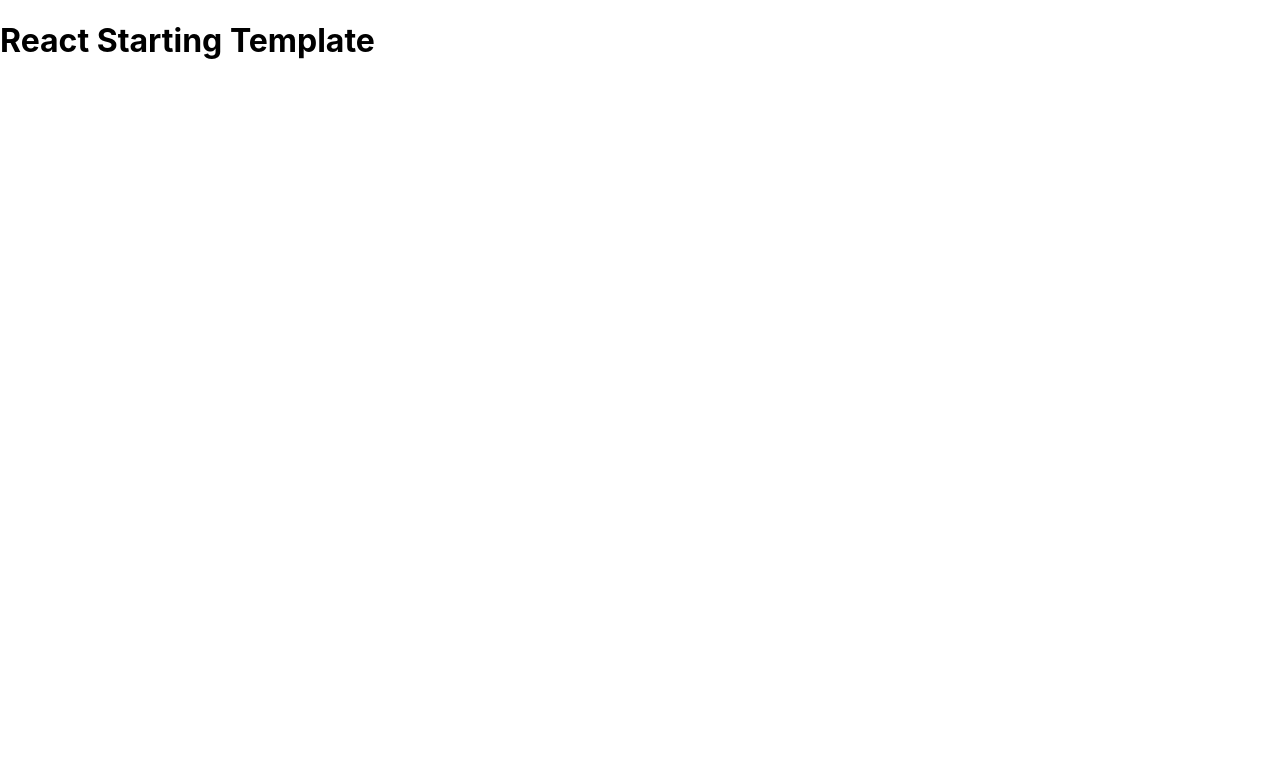
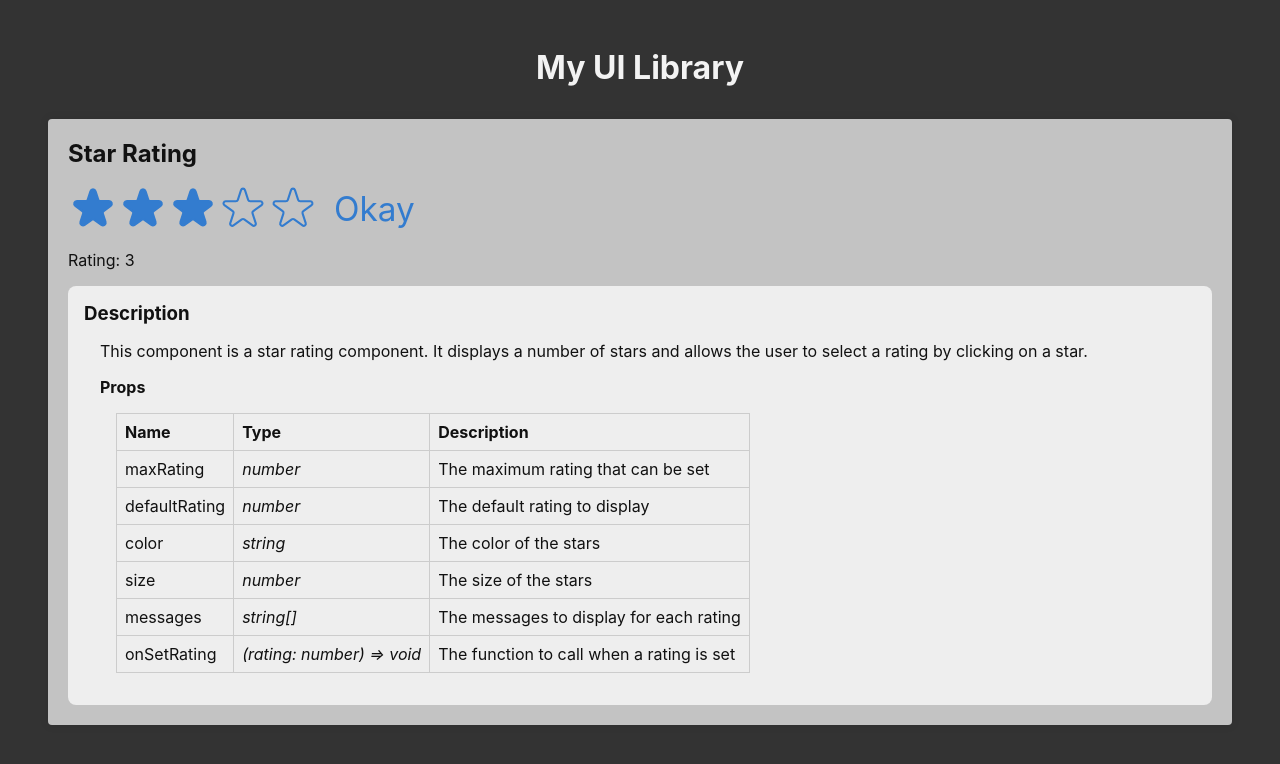
Before and after one commit to BenjaminChoron/my-ui, a React (Create React App) app: page / in a window 1280 px wide. Shown: the top 764 px of the page. Built offline with nearby package versions, Linux system fonts and the light colour scheme.

Commit message:
feat(StarRating): add global layout + star rating component

```diff
--- a/package.json
+++ b/package.json
@@ -1,5 +1,5 @@
 {
-  "name": "react-starting-template",
+  "name": "my-ui-library",
   "version": "0.1.0",
   "private": true,
   "dependencies": {
--- a/src/App.tsx
+++ b/src/App.tsx
@@ -1,9 +1,63 @@
 import React from "react";
+import StarRating from "./components/StarRating/StarRating";
+import Box from "./components/Layout/Box/Box";
+import Description from "./components/Layout/Description/Description";
 
 function App() {
+  // StarRating component
+  const [rating, setRating] = React.useState(3);
+  const starRatingDescription = `This component is a star rating component. It displays a number of stars and allows the user to select a rating by clicking on a star.`;
+  const starRatingPropsList = [
+    {
+      name: "maxRating",
+      type: "number",
+      description: "The maximum rating that can be set",
+    },
+    {
+      name: "defaultRating",
+      type: "number",
+      description: "The default rating to display",
+    },
+    {
+      name: "color",
+      type: "string",
+      description: "The color of the stars",
+    },
+    {
+      name: "size",
+      type: "number",
+      description: "The size of the stars",
+    },
+    {
+      name: "messages",
+      type: "string[]",
+      description: "The messages to display for each rating",
+    },
+    {
+      name: "onSetRating",
+      type: "(rating: number) => void",
+      description: "The function to call when a rating is set",
+    },
+  ];
+
   return (
     <div className="App">
-      <h1>React Starting Template</h1>
+      <h1>My UI Library</h1>
+      <Box title="Star Rating">
+        <StarRating
+          maxRating={5}
+          defaultRating={3}
+          color="#337CCF"
+          size={50}
+          messages={["Terrible", "Bad", "Okay", "Good", "Great"]}
+          onSetRating={setRating}
+        />
+        <p>Rating: {rating}</p>
+        <Description
+          description={starRatingDescription}
+          propsList={starRatingPropsList}
+        />
+      </Box>
     </div>
   );
 }
--- /dev/null
+++ b/src/Types.tsx
@@ -0,0 +1,5 @@
+export interface Prop {
+  name: string;
+  type: string;
+  description: string;
+}
--- /dev/null
+++ b/src/components/Layout/Box/Box.module.css
@@ -0,0 +1,11 @@
+.box {
+  display: flex;
+  flex-direction: column;
+  gap: 1rem;
+  background-color: #c3c3c3;
+  border-radius: 4px;
+  box-shadow: 0 0 10px rgba(0, 0, 0, 0.1);
+  padding: 20px;
+  margin-bottom: 20px;
+  box-shadow: 0 0 10px rgba(0, 0, 0, 0.1);
+}
--- /dev/null
+++ b/src/components/Layout/Box/Box.tsx
@@ -0,0 +1,18 @@
+import React from "react";
+
+import styles from "./Box.module.css";
+
+export default function Box({
+  title,
+  children,
+}: {
+  title: string;
+  children: React.ReactNode;
+}) {
+  return (
+    <div className={styles.box}>
+      <h2 className={styles.box__title}>{title}</h2>
+      {children}
+    </div>
+  );
+}
--- /dev/null
+++ b/src/components/Layout/Description/Description.module.css
@@ -0,0 +1,43 @@
+.description {
+  padding: 1rem;
+  background-color: #eee;
+  border-radius: 0.5rem;
+}
+
+.description__title {
+  margin-bottom: 1rem;
+}
+
+.description__text {
+  margin-bottom: 1rem;
+  margin-left: 1rem;
+}
+
+.description__subtitle {
+  margin-bottom: 1rem;
+  margin-left: 1rem;
+}
+
+table {
+  border: 1px solid #ccc;
+  border-collapse: collapse;
+  border-spacing: 0;
+  margin: 1rem;
+  margin-left: 2rem;
+}
+
+table th {
+  border: 1px solid #ccc;
+  padding: 0.5rem;
+  text-align: left;
+}
+
+table td {
+  border: 1px solid #ccc;
+  padding: 0.5rem;
+  text-align: left;
+}
+
+.table__type {
+  font-style: italic;
+}
--- /dev/null
+++ b/src/components/Layout/Description/Description.tsx
@@ -0,0 +1,38 @@
+import React from "react";
+
+import styles from "./Description.module.css";
+import { Prop } from "../../../Types";
+
+export default function Description({
+  description,
+  propsList,
+}: {
+  description: string;
+  propsList: Prop[];
+}) {
+  return (
+    <div className={styles.description}>
+      <h3 className={styles.description__title}>Description</h3>
+      <p className={styles.description__text}>{description}</p>
+      <h4 className={styles.description__subtitle}>Props</h4>
+      <table>
+        <thead>
+          <tr>
+            <th>Name</th>
+            <th>Type</th>
+            <th>Description</th>
+          </tr>
+        </thead>
+        <tbody>
+          {propsList.map((prop) => (
+            <tr key={prop.name}>
+              <td className={styles.table__name}>{prop.name}</td>
+              <td className={styles.table__type}>{prop.type}</td>
+              <td className={styles.table__description}>{prop.description}</td>
+            </tr>
+          ))}
+        </tbody>
+      </table>
+    </div>
+  );
+}
--- /dev/null
+++ b/src/components/StarRating/StarRating.module.css
@@ -0,0 +1,19 @@
+.container {
+  display: flex;
+  align-items: center;
+  gap: 16px;
+}
+
+.star-container {
+  display: flex;
+}
+
+.star {
+  display: block;
+  cursor: pointer;
+}
+
+.text {
+  line-height: 1;
+  margin: 0;
+}
--- /dev/null
+++ b/src/components/StarRating/StarRating.tsx
@@ -0,0 +1,115 @@
+import React, { useState } from "react";
+
+import styles from "./StarRating.module.css";
+
+function Star({
+  onRate,
+  full,
+  onHoverIn,
+  onHoverOut,
+  color,
+  size,
+}: {
+  onRate: () => void;
+  full: boolean;
+  onHoverIn: () => void;
+  onHoverOut: () => void;
+  color: string;
+  size: number;
+}) {
+  const starStyle = {
+    width: `${size}px`,
+    height: `${size}px`,
+  };
+
+  return (
+    <span
+      role="button"
+      tabIndex={0}
+      className={styles.star}
+      style={starStyle}
+      onClick={onRate}
+      onKeyDown={onHoverIn}
+      onMouseEnter={onHoverIn}
+      onKeyUp={onHoverOut}
+      onMouseLeave={onHoverOut}
+    >
+      {full ? (
+        <svg
+          xmlns="http://www.w3.org/2000/svg"
+          viewBox="0 0 20 20"
+          fill={color}
+          stroke={color}
+        >
+          <path d="M9.049 2.927c.3-.921 1.603-.921 1.902 0l1.07 3.292a1 1 0 00.95.69h3.462c.969 0 1.371 1.24.588 1.81l-2.8 2.034a1 1 0 00-.364 1.118l1.07 3.292c.3.921-.755 1.688-1.54 1.118l-2.8-2.034a1 1 0 00-1.175 0l-2.8 2.034c-.784.57-1.838-.197-1.539-1.118l1.07-3.292a1 1 0 00-.364-1.118L2.98 8.72c-.783-.57-.38-1.81.588-1.81h3.461a1 1 0 00.951-.69l1.07-3.292z" />
+        </svg>
+      ) : (
+        <svg
+          xmlns="http://www.w3.org/2000/svg"
+          fill="none"
+          viewBox="0 0 24 24"
+          stroke={color}
+        >
+          <path
+            strokeLinecap="round"
+            strokeLinejoin="round"
+            strokeWidth="{2}"
+            d="M11.049 2.927c.3-.921 1.603-.921 1.902 0l1.519 4.674a1 1 0 00.95.69h4.915c.969 0 1.371 1.24.588 1.81l-3.976 2.888a1 1 0 00-.363 1.118l1.518 4.674c.3.922-.755 1.688-1.538 1.118l-3.976-2.888a1 1 0 00-1.176 0l-3.976 2.888c-.783.57-1.838-.197-1.538-1.118l1.518-4.674a1 1 0 00-.363-1.118l-3.976-2.888c-.784-.57-.38-1.81.588-1.81h4.914a1 1 0 00.951-.69l1.519-4.674z"
+          />
+        </svg>
+      )}
+    </span>
+  );
+}
+
+export default function StarRating({
+  maxRating,
+  defaultRating,
+  color,
+  size,
+  messages,
+  onSetRating,
+}: {
+  maxRating: number;
+  defaultRating: number;
+  color: string;
+  size: number;
+  messages: string[];
+  onSetRating: (rating: number) => void;
+}) {
+  const [rating, setRating] = useState(defaultRating);
+  const [tempRating, setTempRating] = useState(0);
+
+  function handleRating(rate: number) {
+    setRating(rate);
+    onSetRating(rate);
+  }
+
+  const textStyle = {
+    color,
+    fontSize: `${size / 1.5}px`,
+  };
+
+  return (
+    <div className={styles.container}>
+      <div className={styles["star-container"]}>
+        {Array.from({ length: maxRating }, (_, i) => (
+          <Star
+            key={i}
+            full={tempRating ? tempRating >= i + 1 : rating >= i + 1}
+            onRate={() => handleRating(i + 1)}
+            onHoverIn={() => setTempRating(i + 1)}
+            onHoverOut={() => setTempRating(0)}
+            color={color}
+            size={size}
+          />
+        ))}
+      </div>
+      <p style={textStyle}>
+        {messages.length === maxRating
+          ? messages[tempRating ? tempRating - 1 : rating - 1]
+          : tempRating || rating || ""}
+      </p>
+    </div>
+  );
+}
--- a/src/index.css
+++ b/src/index.css
@@ -1,13 +1,27 @@
+* {
+  margin: 0;
+  padding: 0;
+  box-sizing: border-box;
+}
+
 body {
-  margin: 0;
-  font-family: -apple-system, BlinkMacSystemFont, 'Segoe UI', 'Roboto', 'Oxygen',
-    'Ubuntu', 'Cantarell', 'Fira Sans', 'Droid Sans', 'Helvetica Neue',
+  padding: 3rem;
+  background-color: #333;
+  color: #111;
+  font-family: -apple-system, BlinkMacSystemFont, "Segoe UI", "Roboto", "Oxygen",
+    "Ubuntu", "Cantarell", "Fira Sans", "Droid Sans", "Helvetica Neue",
     sans-serif;
   -webkit-font-smoothing: antialiased;
   -moz-osx-font-smoothing: grayscale;
 }
 
 code {
-  font-family: source-code-pro, Menlo, Monaco, Consolas, 'Courier New',
+  font-family: source-code-pro, Menlo, Monaco, Consolas, "Courier New",
     monospace;
 }
+
+h1 {
+  margin-bottom: 2rem;
+  text-align: center;
+  color: #f3f3f3;
+}
```
Also changed, not shown: 1 other file (tests, documents, lock files or other folders).
